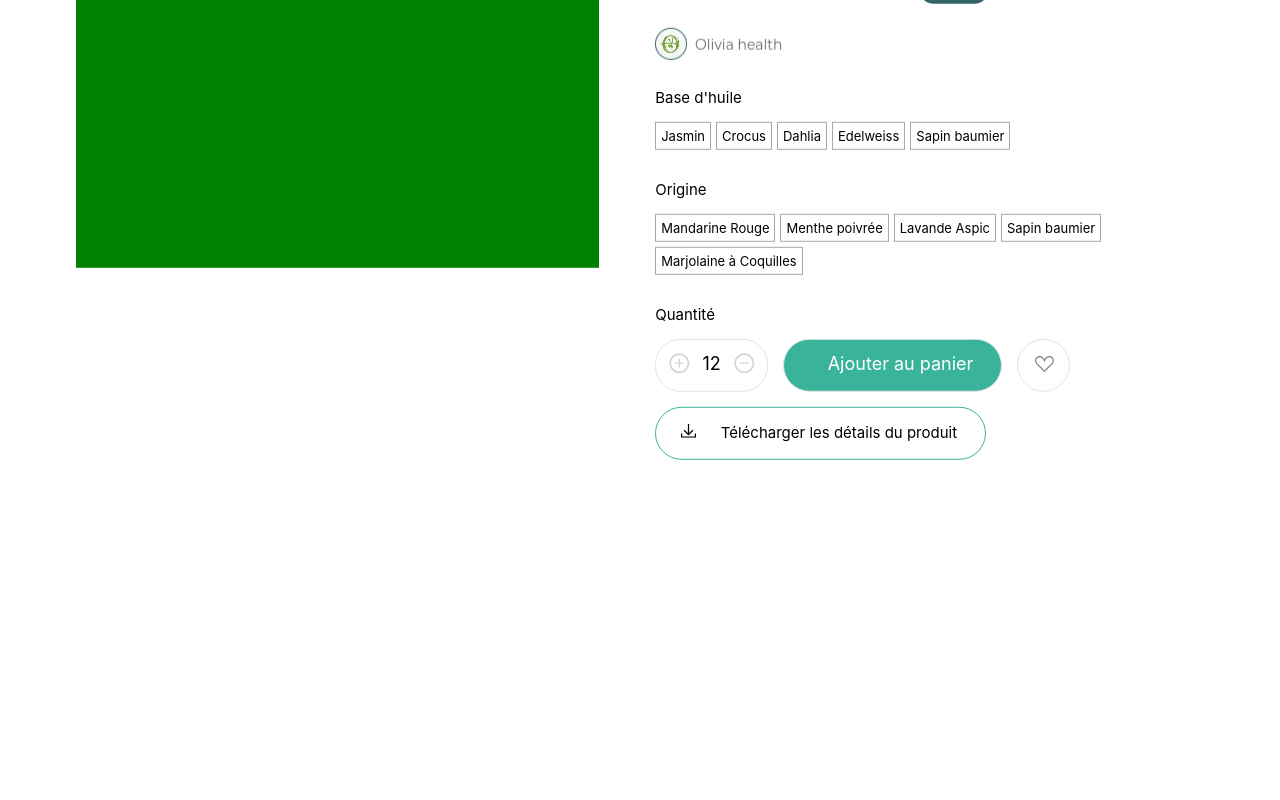
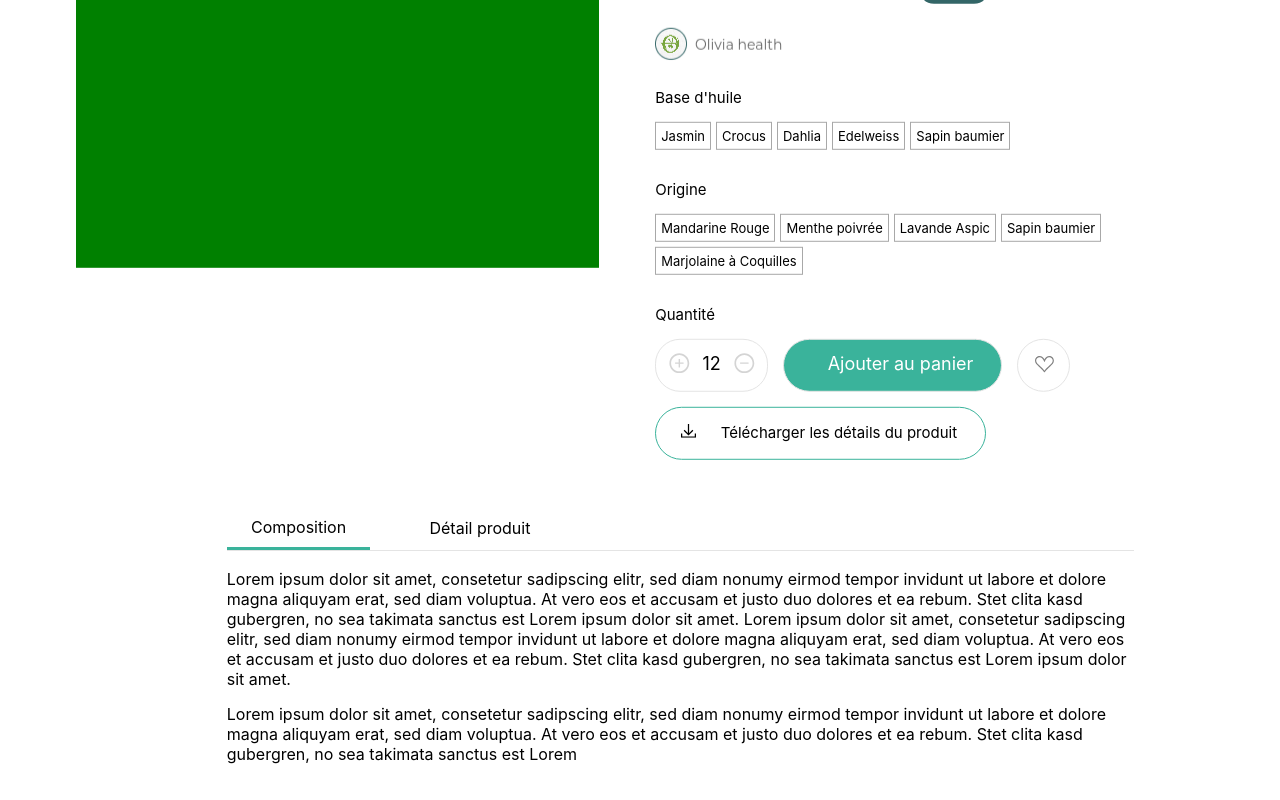
Before and after one commit to yassine121212/Template, a React (Vite) app: page / in a window 1280 px wide. Shown: the part 344-1144 px from the top of the page. Before the commit the page ends 804 px from the top, so only its background shows below. Built offline with nearby package versions, Linux system fonts and the light colour scheme.

Commit message:
add Description

```diff
--- a/package.json
+++ b/package.json
@@ -10,7 +10,8 @@
   "dependencies": {
     "react": "^18.0.0",
     "react-dom": "^18.0.0",
-    "react-icons": "^4.4.0"
+    "react-icons": "^4.4.0",
+    "styled-components": "^5.3.5"
   },
   "devDependencies": {
     "@types/react": "^18.0.0",
--- /dev/null
+++ b/src/components/Description/Description.jsx
@@ -0,0 +1,27 @@
+import React,{useState} from'react';
+ import "./Description.scss";
+
+import Text from "./Text"
+const Description = () => {
+    const [active, setActive] = useState(1)
+  return (
+    <div className='globaldesc'>
+        <div className='toDesc'>
+     <div className="descript">
+        <div onClick={()=>setActive(1)} className={`buttleft ${active ? "active" : ""}`}>
+           Composition
+        </div>
+        <div  onClick={()=>setActive(0)}  className={`buttright ${active ? "" : "active"}`}>
+           Détail produit
+        </div>
+     </div>
+     <div className="textdescription">
+        <Text active={active}/>
+      </div>
+      </div>
+     </div>
+  );
+}
+
+
+export default Description
--- /dev/null
+++ b/src/components/Description/Description.scss
@@ -0,0 +1,31 @@
+.globaldesc{
+     margin-top: 2cm;
+     max-width: 25cm;
+     height: 6cm;
+    margin-left: 5.5cm;
+    margin-bottom: 2cm;
+     .toDesc{
+        padding: 0.5cm;
+      .descript{
+        display: flex;
+        gap: 1cm;
+        align-items: center;
+        width: 100%;
+        border-bottom:1px solid #e4e4e4 ;
+        .buttleft,.buttright{
+          padding-bottom: 10px;
+          width: 3.8cm;
+          text-align: center;
+         }
+        .active{
+            border-bottom: 3px solid #3ab39b;
+        }
+     }
+    }
+}
+.text{
+    display: flex;
+    flex-direction: column;
+    gap: 15px;
+    margin-top: 0.5cm;
+}
--- /dev/null
+++ b/src/components/Description/Text.jsx
@@ -0,0 +1,33 @@
+import React from 'react'
+import "./Description.scss";
+
+const Text = ({active}) => {
+  return (
+    <div>
+      {active ? (
+       <div className="text">
+        <div className="parg2">
+
+        Lorem ipsum dolor sit amet, consetetur sadipscing elitr, sed diam nonumy eirmod
+        tempor invidunt ut labore et dolore magna aliquyam erat, sed diam voluptua.
+        At vero eos et accusam et justo duo dolores et ea rebum. Stet clita kasd gubergren,
+         no sea takimata sanctus est Lorem ipsum dolor sit amet. Lorem ipsum dolor sit amet,
+         consetetur sadipscing elitr, sed diam nonumy eirmod tempor invidunt ut labore et dolore
+          magna aliquyam erat, sed diam voluptua. At vero eos et accusam et justo duo dolores et
+          ea rebum. Stet clita kasd gubergren, no sea takimata sanctus est Lorem ipsum dolor sit
+          amet.
+          </div>
+       <div className='parg2'>Lorem ipsum dolor sit amet, consetetur sadipscing elitr, sed diam nonumy eirmod tempor
+       invidunt ut labore et dolore magna aliquyam erat, sed diam voluptua. At vero eos et accusam
+        et justo duo dolores et ea rebum. Stet clita kasd gubergren, no sea takimata sanctus est
+        Lorem  </div>
+        </div>
+        ): (<p>
+        detail
+      </p>)
+     }
+    </div>
+  )
+}
+
+export default Text
--- a/src/components/Product/Product.scss
+++ b/src/components/Product/Product.scss
@@ -1,8 +1,10 @@
 @import url('https://fonts.googleapis.com/css2?family=Montserrat:wght@200&display=swap');
-@import url('https://fonts.googleapis.com/css2?family=Fraunces:opsz,wght@9..144,100&display=swap');.det_product{
+@import url('https://fonts.googleapis.com/css2?family=Fraunces:opsz,wght@9..144,100&display=swap');
+.det_product{
     display: flex;
     justify-content: space-evenly;
     transform: translateY(1cm);
+
     .right{
         background-color: green;
          height:480px;
--- a/src/pages/template.jsx
+++ b/src/pages/template.jsx
@@ -1,12 +1,14 @@
 import React from 'react'
 import Navbar from "../components/Navbar/Navbar";
 import Product from "../components/Product/Product";
+import Description from "../components/Description/Description";
 
 const Template = () => {
   return (
     <div>
       <Navbar/>
       <Product/>
+      <Description/>
     </div>
   )
 }
```
Also changed, not shown: 1 other file (tests, documents, lock files or other folders).
